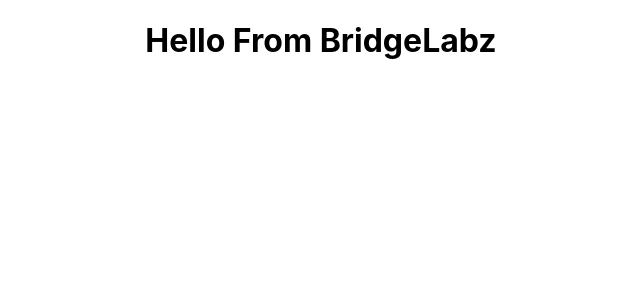
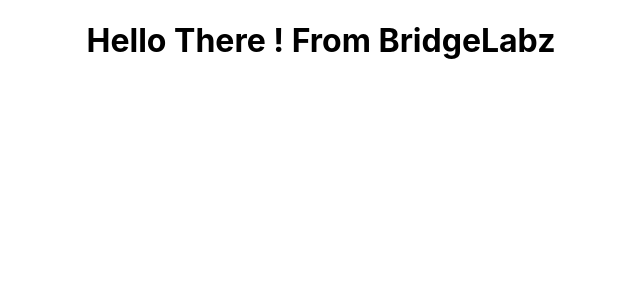
Before and after one commit to Rajnish20/HelloWorld-React, a React (Create React App) app: page / in a window 1280 px wide. Shown: the top 300 px of the page, without its empty margins (319-959 px from the left). Built offline with nearby package versions, Linux system fonts and the light colour scheme.

Commit message:
Add-display hello from bridgelabz using one way data binding

```diff
--- a/src/App.js
+++ b/src/App.js
@@ -3,10 +3,16 @@
 import React from 'react';
 
 class App extends React.Component{
+  constructor(){
+    super()
+    this.state={
+      title:'Hello There ! From BridgeLabz'
+    }
+  }
   render(){
     return (
       <div>
-        <h1>Hello From BridgeLabz</h1>
+        <h1>{this.state.title}</h1>
       </div>
     );
   }
```
